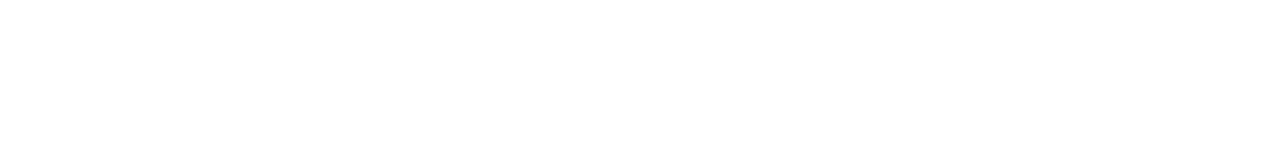
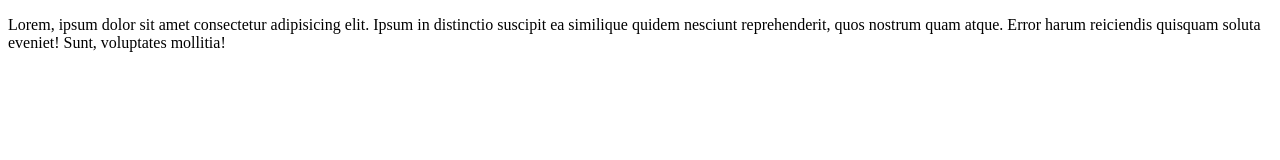
Before and after one commit to CaioVLobo/gitTest, a plain HTML site: page index.html in a window 1280 px wide. Drawn offline with Linux system fonts and the light colour scheme.

Commit message:
Adicionei texto

```diff
--- a/index.html
+++ b/index.html
@@ -1,11 +1,17 @@
 <!DOCTYPE html>
 <html lang="en">
+
 <head>
     <meta charset="UTF-8">
     <meta name="viewport" content="width=device-width, initial-scale=1.0">
     <title>Document</title>
 </head>
+
 <body>
+    <p>Lorem, ipsum dolor sit amet consectetur adipisicing elit. Ipsum in distinctio suscipit ea similique quidem
+        nesciunt reprehenderit, quos nostrum quam atque. Error harum reiciendis quisquam soluta eveniet! Sunt,
+        voluptates mollitia!
+    </p>
+</body>
 
-</body>
 </html>
```
